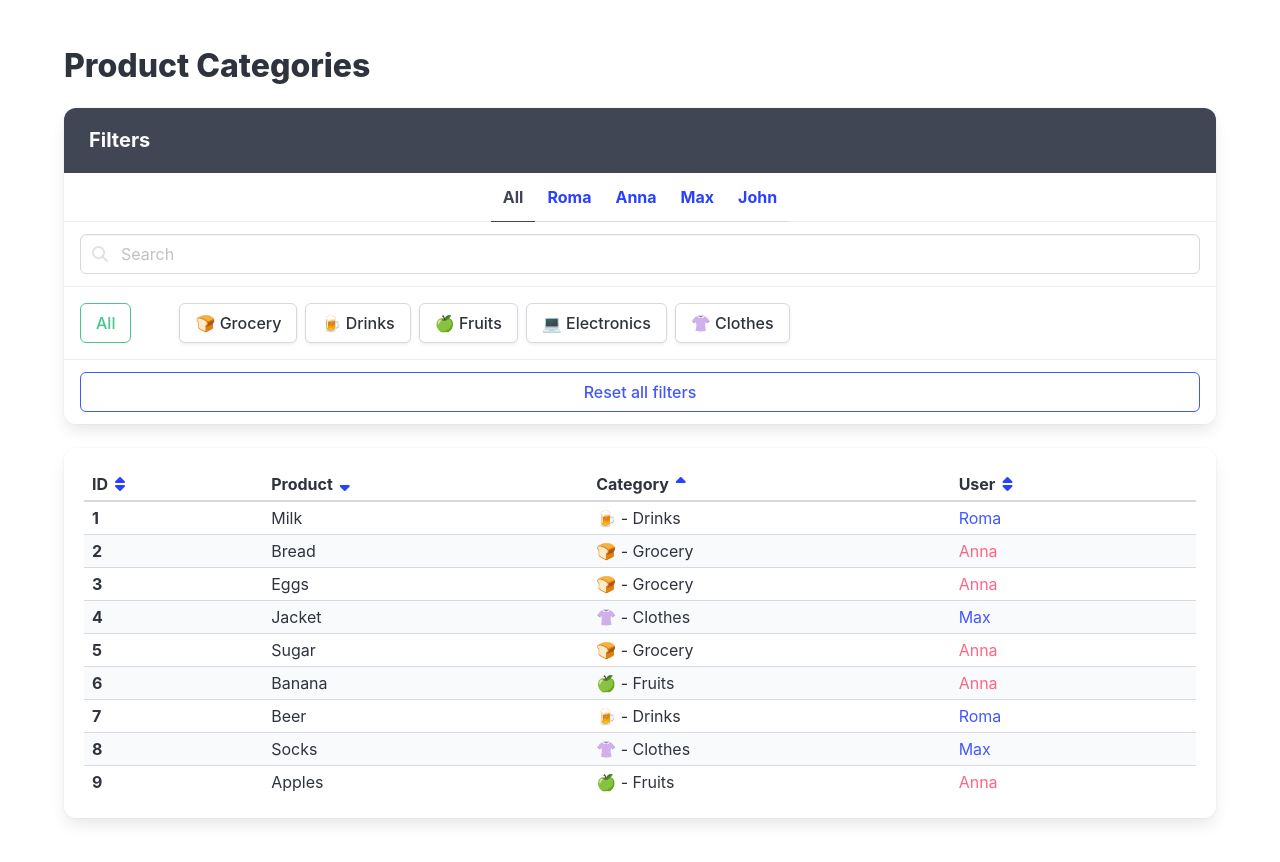
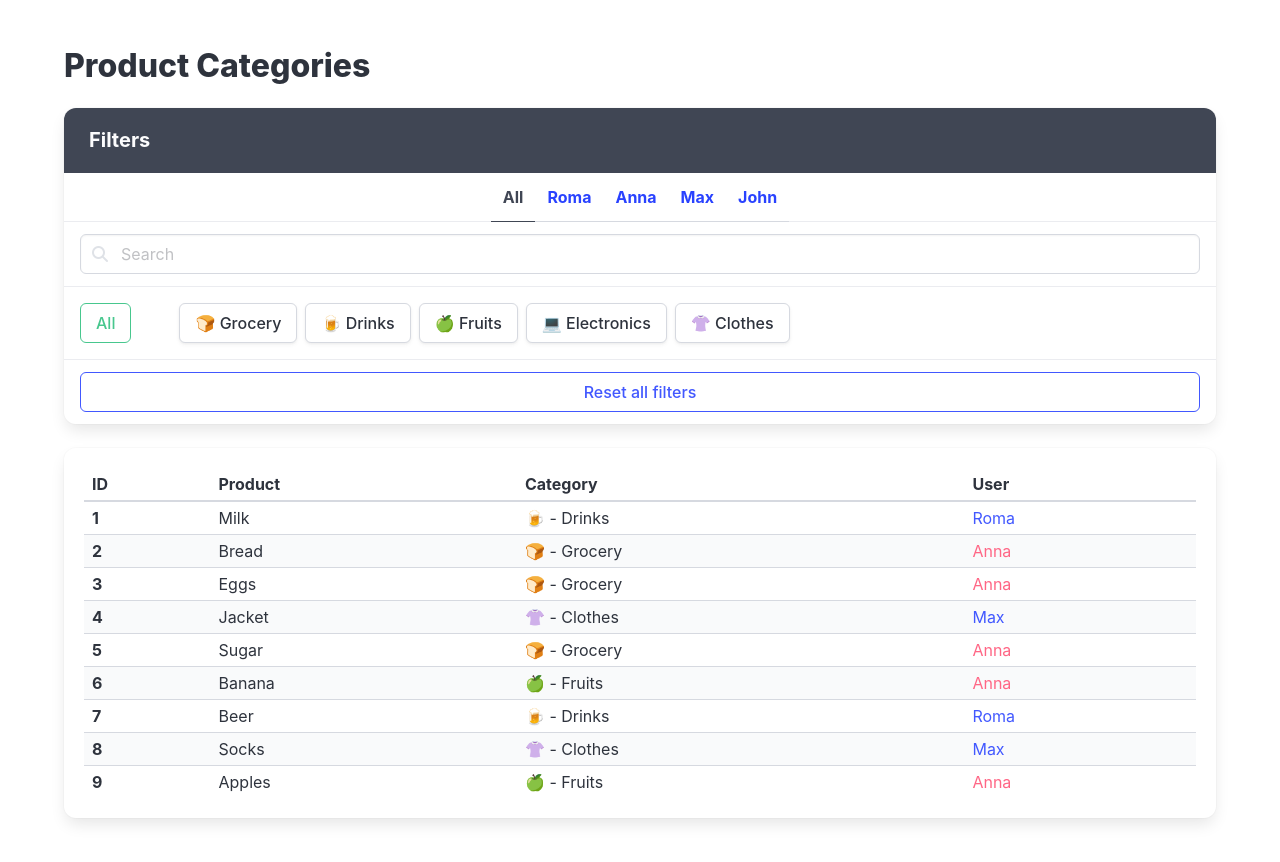
Before and after one commit to anastasia-kravchuk/react-practice, a React (Vite) app: page / in a window 1280 px wide. Shown: the top 862 px of the page. Built offline with nearby package versions, Linux system fonts and the light colour scheme.

Commit message:
Solution

```diff
--- a/package.json
+++ b/package.json
@@ -1,6 +1,6 @@
 {
   "name": "react_product-categories-practice",
-  "homepage": "react_product-categories-practice",
+  "homepage": "https://anastasia-kravchuk.github.io/react-practice",
   "version": "0.1.0",
   "keywords": [],
   "author": "Mate Academy",
@@ -14,7 +14,7 @@
   },
   "devDependencies": {
     "@cypress/react18": "^2.0.1",
-    "@mate-academy/scripts": "^1.8.5",
+    "@mate-academy/scripts": "^2.1.2",
     "@mate-academy/stylelint-config": "*",
     "@vitejs/plugin-react": "^4.3.1",
     "cypress": "^13.13.0",
--- a/src/App.jsx
+++ b/src/App.jsx
@@ -16,6 +16,13 @@ const products = productsFromServer.map(product => {
     user,
   };
 });
+
+const TABLE_COLUMNS = [
+  { key: 'id', title: 'ID' },
+  { key: 'name', title: 'Product' },
+  { key: 'category', title: 'Category' },
+  { key: 'user', title: 'User' },
+];
 
 export const App = () => {
   const [selectedUserId, setSelectedUserId] = useState(null);
@@ -174,49 +181,9 @@ export const App = () => {
             >
               <thead>
                 <tr>
-                  <th>
-                    <span className="is-flex is-flex-wrap-nowrap">
-                      ID
-                      <a href="#/">
-                        <span className="icon">
-                          <i data-cy="SortIcon" className="fas fa-sort" />
-                        </span>
-                      </a>
-                    </span>
-                  </th>
-
-                  <th>
-                    <span className="is-flex is-flex-wrap-nowrap">
-                      Product
-                      <a href="#/">
-                        <span className="icon">
-                          <i data-cy="SortIcon" className="fas fa-sort-down" />
-                        </span>
-                      </a>
-                    </span>
-                  </th>
-
-                  <th>
-                    <span className="is-flex is-flex-wrap-nowrap">
-                      Category
-                      <a href="#/">
-                        <span className="icon">
-                          <i data-cy="SortIcon" className="fas fa-sort-up" />
-                        </span>
-                      </a>
-                    </span>
-                  </th>
-
-                  <th>
-                    <span className="is-flex is-flex-wrap-nowrap">
-                      User
-                      <a href="#/">
-                        <span className="icon">
-                          <i data-cy="SortIcon" className="fas fa-sort" />
-                        </span>
-                      </a>
-                    </span>
-                  </th>
+                  {TABLE_COLUMNS.map(column => (
+                    <th key={column.key}>{column.title}</th>
+                  ))}
                 </tr>
               </thead>
 
@@ -228,6 +195,7 @@ export const App = () => {
                     </td>
 
                     <td data-cy="ProductName">{product.name}</td>
+
                     <td data-cy="ProductCategory">
                       {product.category.icon} - {product.category.title}
                     </td>
```
Also changed, not shown: 1 other file (tests, documents, lock files or other folders).
